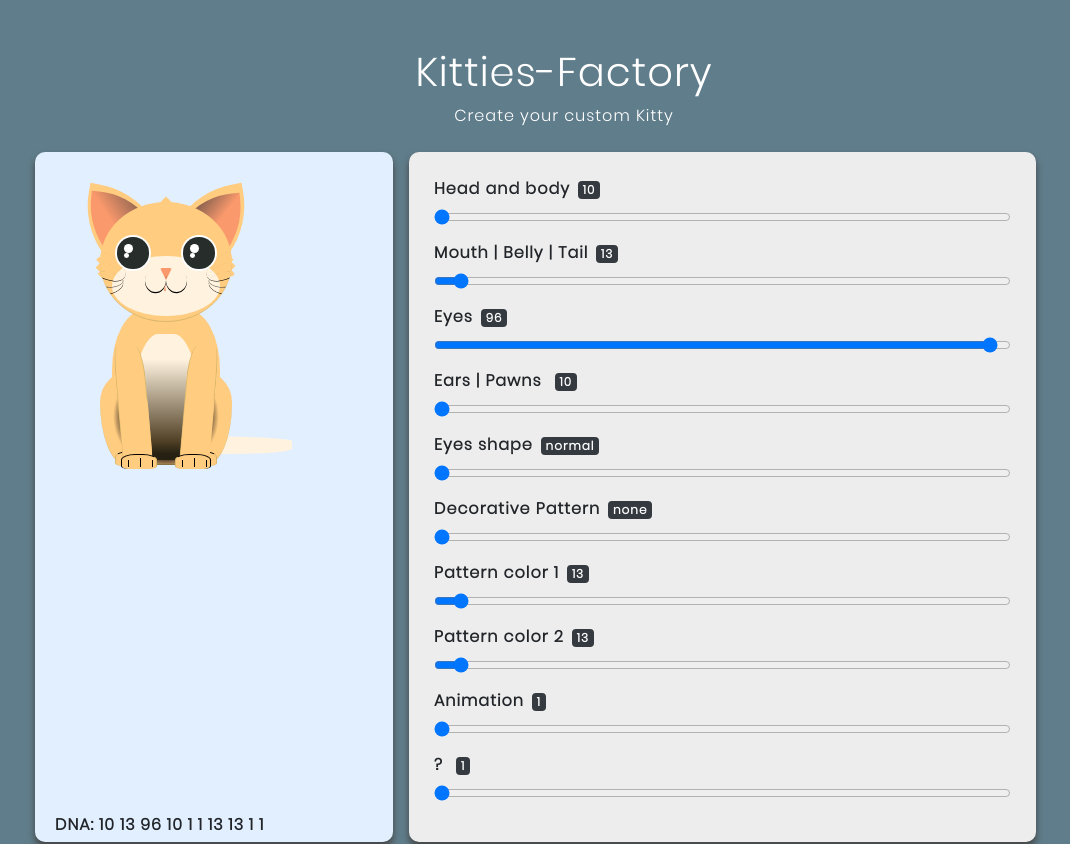
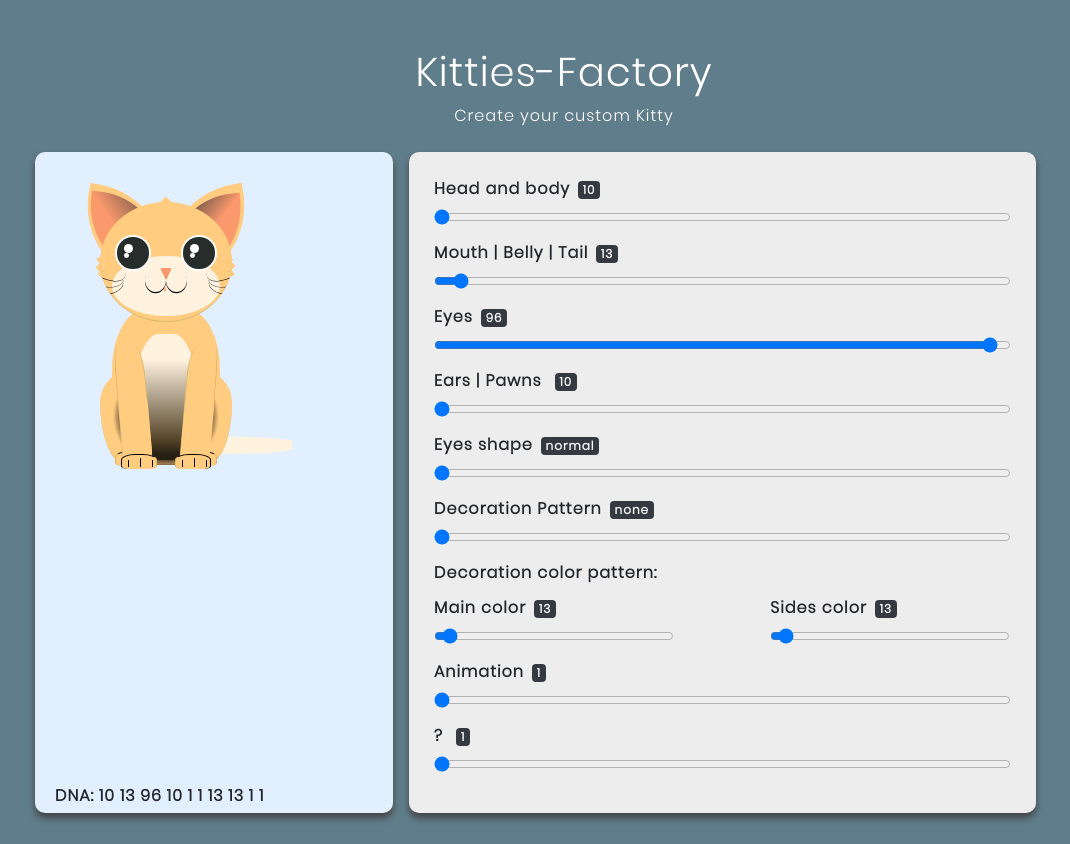
Before and after one commit to ibourn/cryptokitties-replica, a React (Create React App) app in the folder client/: page / in a window 1280 px wide. Shown: the top 844 px of the page, without its empty margins (76-1146 px from the left). Built offline with nearby package versions, Linux system fonts and the light colour scheme.

Commit message:
style cattributes

```diff
--- a/client/src/components/Settings/CatAttributes.jsx
+++ b/client/src/components/Settings/CatAttributes.jsx
@@ -1,6 +1,9 @@
 import React from 'react';
 import PropTypes from 'prop-types';
 
+import Container from 'react-bootstrap/Container';
+import Row from 'react-bootstrap/Row';
+import Col from 'react-bootstrap/Col';
 import InputRange from './InputRange';
 
 import { allEyeVariations } from '../../assets/modules/eyevariations';
@@ -24,15 +27,25 @@ export default function CatAttributes(props) {
             <InputRange text="Eyes shape" min="1" max="7"
                 item='eyesShape' dna={props.dna} handleChange={props.handleChange}>
             </InputRange>
-            <InputRange text="Decorative Pattern" min="1" max="7"
+            <InputRange text="Decoration Pattern" min="1" max="7"
                 item='decorationPattern' dna={props.dna} handleChange={props.handleChange}>
             </InputRange>
-            <InputRange text="Pattern color 1" min="10" max="98"
-                item='decorationMidcolor' dna={props.dna} handleChange={props.handleChange}>
-            </InputRange>
-            <InputRange text="Pattern color 2" min="10" max="98"
-                item='decorationSidescolor' dna={props.dna} handleChange={props.handleChange}>
-            </InputRange>
+            <span style={{ fontWeight: 'bold'}}>
+                Decoration color pattern:
+             </span>
+            <Row noGutters style={{ marginTop: '0.7em' }}>
+                <Col lg={5}>
+                    <InputRange text="Main color" min="10" max="98"
+                        item='decorationMidcolor' dna={props.dna} handleChange={props.handleChange}>
+                    </InputRange>
+                </Col>
+                <Col lg={2}></Col>
+                <Col lg={5}>
+                    <InputRange text="Sides color" min="10" max="98"
+                        item='decorationSidescolor' dna={props.dna} handleChange={props.handleChange}>
+                    </InputRange>
+                </Col>
+            </Row>
             <InputRange text="Animation" min="1" max="7"
                 item='animation' dna={props.dna} handleChange={props.handleChange}>
             </InputRange>
@@ -46,4 +59,4 @@ export default function CatAttributes(props) {
 CatAttributes.propTypes = {
     dna: PropTypes.object,
     handleChange: PropTypes.func,
-  };
+};
```
